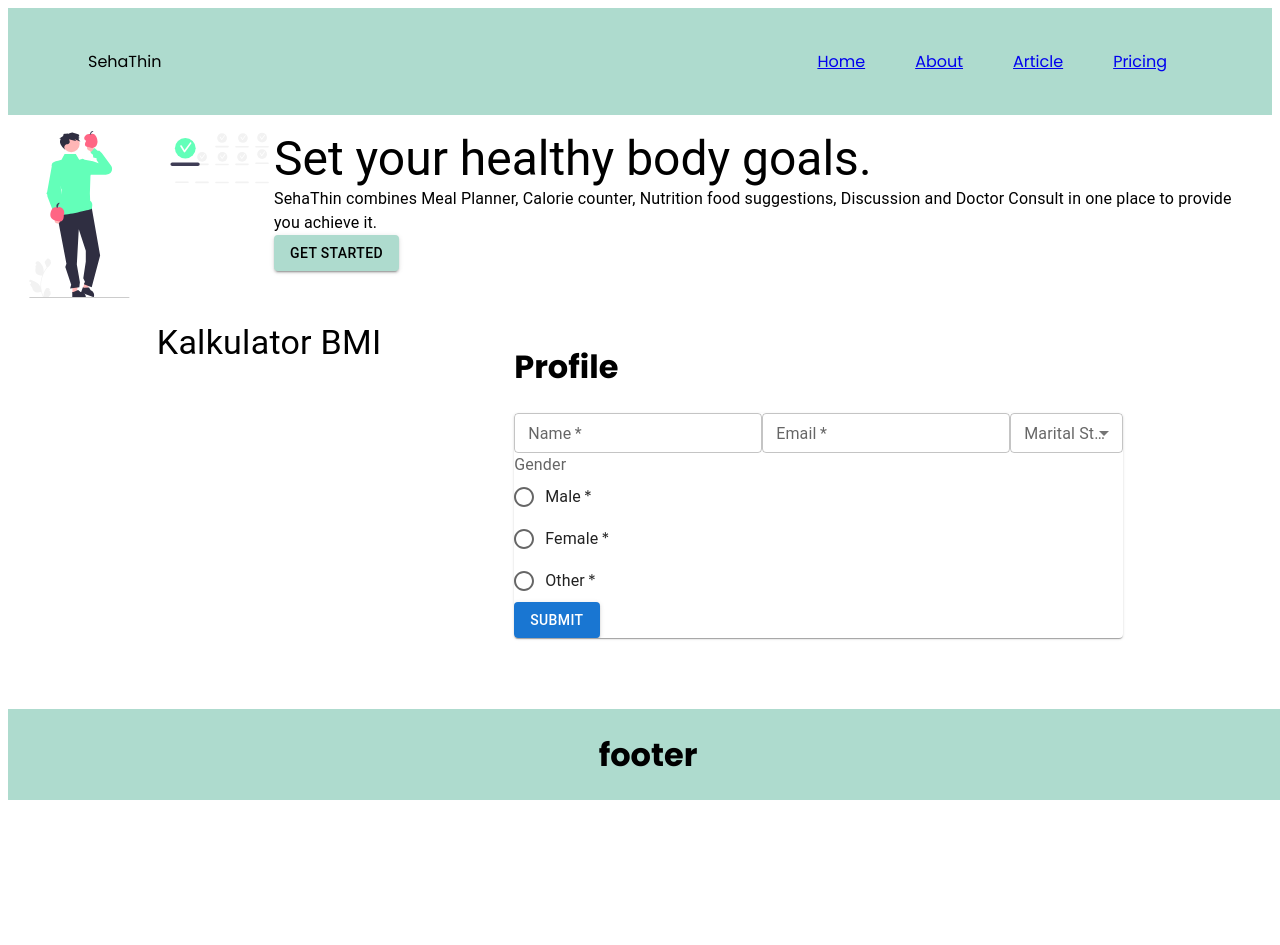
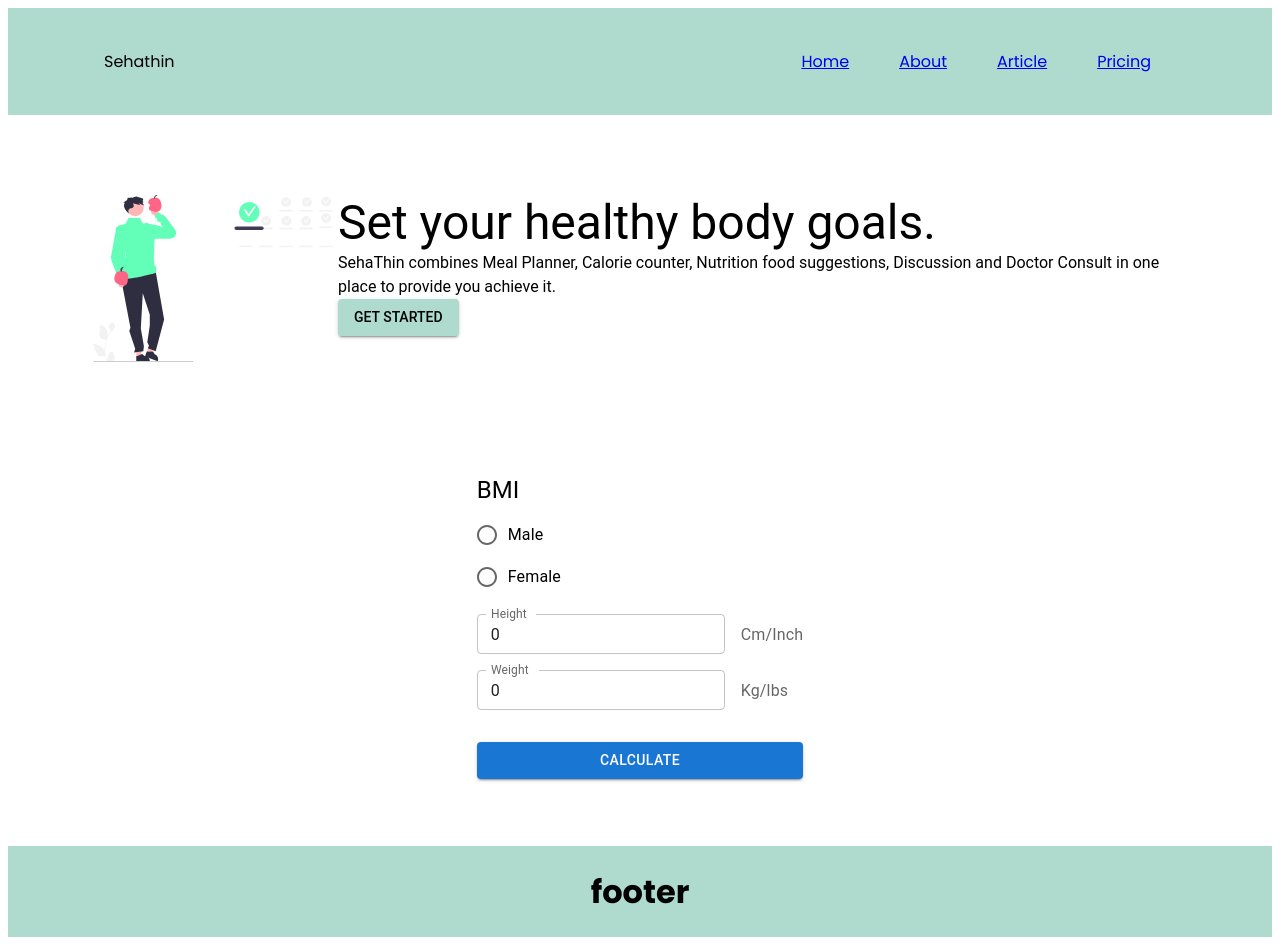
Before and after one commit to allfelaapk/sehathin-new, a React (Create React App) app: page / in a window 1280 px wide. Before the commit the page ends 800 px from the top, so only its background shows below. Built offline with nearby package versions, Linux system fonts and the light colour scheme.

Commit message:
create BMI calc

```diff
--- a/src/App.css
+++ b/src/App.css
@@ -1,16 +1,16 @@
 @import url('https://fonts.googleapis.com/css2?family=Poppins:wght@400;500;600;700&family=Quicksand:wght@400;700&display=swap');
 
-body {
+* {
   font-family: 'Poppins', sans-serif;
 }
-.App {
+/* .App {
   text-align: center;
 }
 
 .App-logo {
   height: 40vmin;
   pointer-events: none;
-}
+} */
 
 @media (prefers-reduced-motion: no-preference) {
   .App-logo {
@@ -21,22 +21,21 @@ body {
 .nav {
   display: flex;
   background: #aedbce;
-  padding: 0 5rem;
   justify-content: space-between;
   color: rgb(0, 0, 0);
   align-items: center;
+  padding: 0 6rem;
 }
-.nav ul {
+/* .nav ul {
   list-style: none;
   position: relative;
   display: inline-table;
   text-decoration: none;
-}
+} */
 .nav ul li {
   float: left;
-  display: block;
+  display: flex;
   padding: 25px;
-  color: #fff;
   text-decoration: none;
 }
 
@@ -46,7 +45,7 @@ body {
   justify-content: center;
   color: rgb(0, 0, 0);
   align-items: center;
-  position: absolute;
+  position: relative;
   bottom: 0;
   width: 100%;
 }
--- a/src/components/formBmi/Form.tsx
+++ /dev/null
@@ -1,90 +0,0 @@
-import React, { Component } from 'react';
-import { Button } from '@mui/material';
-import InputText from '../formBmi/InputText';
-import RadioInput from '../formBmi/RadioInput';
-import SelectInput from '../formBmi/SelectInput';
-
-type Props = {
-  currentTarget: any;
-};
-
-type State = {
-  data: {};
-};
-
-class Form extends Component<Props, State> {
-  state = { data: {} };
-
-  doSubmit = () => {
-    console.log(this.state.data);
-  };
-
-  handleChange = ({ currentTarget: input } = this.props) => {
-    const data = [{ ...this.state.data }];
-    data[input.name] = input.value;
-    this.setState({ data });
-  };
-
-  handleSubmit = (e: React.FormEvent) => {
-    e.preventDefault();
-    this.doSubmit();
-  };
-
-  renderInputText(name: any, label: any, type = 'text', required = true) {
-    const data = this.state;
-    return (
-      <InputText
-        name={name}
-        value={data[name]}
-        type={type}
-        required={required}
-        label={label}
-        onChange={this.handleChange}
-      />
-    );
-  }
-
-  renderRadioInput(name: any, label: any, options: any, required = true) {
-    const { data } = this.state;
-    return (
-      <RadioInput
-        name={name}
-        value={data[name]}
-        onChange={this.handleChange}
-        label={label}
-        options={options}
-        required={required}
-      />
-    );
-  }
-
-  renderSelectInput(name: any, label: any, options: any, required = true) {
-    const { data } = this.state;
-    return (
-      <SelectInput
-        name={name}
-        value={data[name]}
-        options={options}
-        label={label}
-        required={required}
-        onChange={this.handleChange}
-      />
-    );
-  }
-
-  renderSubmitBtn(name: any) {
-    return (
-      <Button
-        type="submit"
-        style={{ marginLeft: 'auto' }}
-        variant="contained"
-        size="medium"
-        color="primary"
-      >
-        {name}
-      </Button>
-    );
-  }
-}
-
-export default Form;
--- a/src/components/formBmi/InputText.tsx
+++ /dev/null
@@ -1,10 +0,0 @@
-import { TextField } from '@mui/material';
-import React from 'react';
-
-const InputText = ({ ...rest }) => {
-  return (
-    <TextField variant="outlined" size="small" className="input" {...rest} />
-  );
-};
-
-export default InputText;
--- a/src/components/formBmi/Profile.tsx
+++ /dev/null
@@ -1,41 +0,0 @@
-import React from 'react';
-import Form from '../formBmi/Form';
-import { Card } from '@mui/material';
-
-class Profile extends Form {
-  state = {
-    data: { name: '', email: '', status: '', gender: '' },
-  };
-
-  doSubmit = () => {
-    console.log(this.state.data);
-  };
-
-  render() {
-    return (
-      <div className="flex column">
-        <h1>Profile</h1>
-        <form onSubmit={this.handleSubmit}>
-          <Card className="form">
-            {this.renderInputText('name', 'Name')}
-            {this.renderInputText('email', 'Email', 'email')}
-            {this.renderSelectInput('status', 'Marital Status', [
-              'Single',
-              'Married',
-              'Divorced',
-              'Widowed',
-            ])}
-            {this.renderRadioInput('gender', 'Gender', [
-              'Male',
-              'Female',
-              'Other',
-            ])}
-            {this.renderSubmitBtn('Submit')}
-          </Card>
-        </form>
-      </div>
-    );
-  }
-}
-
-export default Profile;
--- a/src/components/formBmi/RadioInput.tsx
+++ /dev/null
@@ -1,36 +0,0 @@
-import { FormControlLabel, FormLabel, RadioGroup, Radio } from '@mui/material';
-import React from 'react';
-
-type IProps = {
-  label: any;
-  options: any;
-  required: any;
-  name: any;
-  value: any;
-  onChange: () => void;
-};
-
-const RadioInput: React.FC<IProps> = ({
-  label,
-  options,
-  required,
-  ...rest
-}) => {
-  return (
-    <div style={{ justifyContent: 'space-between' }} className="flex input">
-      <FormLabel component="legend">{label}</FormLabel>
-      <RadioGroup {...rest}>
-        {options.map((option: any) => (
-          <FormControlLabel
-            value={option}
-            control={<Radio color="primary" required={required} />}
-            label={option}
-            key={option}
-          />
-        ))}
-      </RadioGroup>
-    </div>
-  );
-};
-
-export default RadioInput;
--- a/src/components/formBmi/SelectInput.tsx
+++ /dev/null
@@ -1,33 +0,0 @@
-import { TextField } from '@mui/material';
-import React from 'react';
-
-type IProps = {
-  options: any;
-  rest: any;
-  name: any;
-  value: {};
-  label: any;
-  required: boolean;
-  onChange: () => void;
-};
-const SelectInput: React.FC<IProps> = ({ options, ...rest }) => {
-  return (
-    <TextField
-      variant="outlined"
-      size="small"
-      className="input"
-      select
-      {...rest}
-      SelectProps={{ native: true }}
-    >
-      <option defaultValue="" style={{ display: 'none' }}></option>
-      {options.map((option: any) => (
-        <option key={option} value={option}>
-          {option}
-        </option>
-      ))}
-    </TextField>
-  );
-};
-
-export default SelectInput;
--- /dev/null
+++ b/src/components/formBmi/index.tsx
@@ -0,0 +1,96 @@
+import {
+  Typography,
+  FormControl,
+  Box,
+  RadioGroup,
+  FormControlLabel,
+  TextField,
+  FormLabel,
+  Button,
+  Radio,
+} from '@mui/material';
+import * as React from 'react';
+
+export default function FormBMI() {
+  const [gender, setGender] = React.useState('');
+  const [indeks, setIndeks] = React.useState({ height: 0, weight: 0 });
+
+  const handleRadioChange = (event: React.ChangeEvent<HTMLInputElement>) => {
+    setGender((event.target as HTMLInputElement).value);
+  };
+
+  const handleFormIndeks = (
+    event: React.ChangeEvent<HTMLInputElement | HTMLTextAreaElement>
+  ) => {
+    const { name, value } = event.target as HTMLInputElement;
+    setIndeks({ ...indeks, [name]: value });
+  };
+
+  const handleSubmit = (event: React.FormEvent<HTMLFormElement>) => {
+    event.preventDefault();
+    console.log(gender);
+    console.log(indeks);
+    // setBmiResult(bmi);
+  };
+
+  return (
+    <form onSubmit={handleSubmit}>
+      <FormControl sx={{ m: 3 }} variant="standard">
+        <Typography variant="h5" gutterBottom>
+          BMI
+        </Typography>
+        <RadioGroup name="gender" value={gender} onChange={handleRadioChange}>
+          <FormControlLabel value="Male" control={<Radio />} label="Male" />
+          <FormControlLabel value="Female" control={<Radio />} label="Female" />
+        </RadioGroup>
+        <Box
+          sx={{
+            mt: 2,
+            display: 'flex',
+            fleDirection: 'row',
+            alignItems: 'center',
+            gap: 2,
+          }}
+        >
+          <TextField
+            name="height"
+            value={indeks.height}
+            onChange={handleFormIndeks}
+            size="small"
+            label="Height"
+            variant="outlined"
+          />
+          <FormLabel>Cm/Inch</FormLabel>
+        </Box>
+        <Box
+          sx={{
+            my: 2,
+            display: 'flex',
+            fleDirection: 'row',
+            alignItems: 'center',
+            gap: 2,
+          }}
+        >
+          <TextField
+            name="weight"
+            value={indeks.weight}
+            onChange={handleFormIndeks}
+            size="small"
+            label="Weight"
+            variant="outlined"
+          />
+          <FormLabel>Kg/lbs</FormLabel>
+        </Box>
+        <Button sx={{ my: 2 }} type="submit" variant="contained">
+          Calculate
+        </Button>
+        <Typography variant="body1" gutterBottom>
+          {/* {bmiResult} */}
+        </Typography>
+        <Typography variant="body1" gutterBottom>
+          {gender}
+        </Typography>
+      </FormControl>
+    </form>
+  );
+}
--- a/src/components/layout/Navbar.tsx
+++ b/src/components/layout/Navbar.tsx
@@ -1,10 +1,11 @@
 import React from 'react';
 import { Link } from 'react-router-dom';
+import { Outlet } from 'react-router';
 
 export default function Navbar() {
   return (
-    <nav className="nav">
-      <div className="logo-title">SehaThin</div>
+    <div className="nav">
+      <p>Sehathin</p>
       <ul>
         <li>
           <Link to="/">Home</Link>
@@ -19,6 +20,7 @@ export default function Navbar() {
           <Link to="/pricing">Pricing</Link>
         </li>
       </ul>
-    </nav>
+      <Outlet />
+    </div>
   );
 }
--- a/src/index.css
+++ b/src/index.css
@@ -4,7 +4,6 @@
 }
 
 body {
-  margin: 0;
   font-family: -apple-system, BlinkMacSystemFont, 'Segoe UI', 'Roboto', 'Oxygen',
     'Ubuntu', 'Cantarell', 'Fira Sans', 'Droid Sans', 'Helvetica Neue',
     'Poppins', sans-serif;
--- a/src/pages/Home.tsx
+++ b/src/pages/Home.tsx
@@ -3,35 +3,25 @@ import Box from '@mui/material/Box';
 import { Typography } from '@mui/material';
 import image from '../assets/hero-image.svg';
 import { Button } from '@mui/material';
-import { createTheme, responsiveFontSizes } from '@mui/material/styles';
-import { ThemeProvider } from '@emotion/react';
-import Profile from '../components/formBmi/Profile';
+import { createTheme, ThemeProvider } from '@mui/material/styles';
 
-// function Item(props: BoxProps) {
-//   const { sx, ...other } = props;
-//   return (
-//     <div>
-//       <Box
-//         sx={{
-//           p: 1,
-//           m: 1,
-//           // ...sx,
-//           width: {
-//             xs: 100, // theme.breakpoints.up('xs')
-//             sm: 200, // theme.breakpoints.up('sm')
-//             md: 300, // theme.breakpoints.up('md')
-//             lg: 400, // theme.breakpoints.up('lg')
-//             xl: 500, // theme.breakpoints.up('xl')
-//           },
-//         }}
-//         {...other}
-//       />
-//     </div>
-//   );
-// }
+import FormBMI from '../components/formBmi/index';
 
-let theme = createTheme();
-theme = responsiveFontSizes(theme);
+const theme = createTheme({
+  typography: {
+    fontFamily: [
+      'Nunito',
+      'Roboto',
+      'Helvetica Neue',
+      'Arial',
+      'sans-serif',
+      'Poppins',
+    ].join(','),
+  },
+});
+
+// let theme = createTheme();
+// theme = responsiveFontSizes(theme);
 
 // const useStyles = makeStyles({
 //   root: {
@@ -46,6 +36,7 @@ export default function HeroSection() {
   return (
     <div style={{ width: '100%' }}>
       {/* box for hero  */}
+      <ThemeProvider theme={theme}>
         <Box
           sx={{
             display: 'flex',
@@ -53,8 +44,8 @@ export default function HeroSection() {
               xs: 'column',
               md: 'row',
             },
-          p: 1,
-          m: 1,
+            p: 5,
+            m: 5,
             bgcolor: 'background.paper',
             borderRadius: 1,
             justifyContent: 'space-evenly',
@@ -77,8 +68,8 @@ export default function HeroSection() {
               <Typography variant="h3">Set your healthy body goals.</Typography>
               <Typography variant="body1">
                 SehaThin combines Meal Planner, Calorie counter, Nutrition food
-              suggestions, Discussion and Doctor Consult in one place to provide
-              you achieve it.
+                suggestions, Discussion and Doctor Consult in one place to
+                provide you achieve it.
               </Typography>
             </ThemeProvider>
             <Button
@@ -90,6 +81,7 @@ export default function HeroSection() {
             </Button>
           </div>
         </Box>
+      </ThemeProvider>
 
       <div>
         {/* box for section2 */}
@@ -105,10 +97,7 @@ export default function HeroSection() {
           }}
         >
           <div>
-            <Typography variant="h4">Kalkulator BMI</Typography>
-          </div>
-          <div>
-            <Profile />
+            <FormBMI />
           </div>
         </Box>
       </div>
--- a/src/routes/NavRoutes.tsx
+++ b/src/routes/NavRoutes.tsx
@@ -10,14 +10,12 @@ function NavRoutes() {
   return (
     <>
       <Navbar />
-      <div className="container">
       <Routes>
         <Route path="/" element={<Home />} />
         <Route path="/about" element={<About />} />
         <Route path="/article" element={<Article />} />
         <Route path="/pricing" element={<Pricing />} />
       </Routes>
-      </div>
     </>
   );
 }
```
Also changed, not shown: src/components/layout/LayoutNavbar.tsx (deleted, +0 -12 lines). Lines whose indentation alone changed are shown as unchanged.
